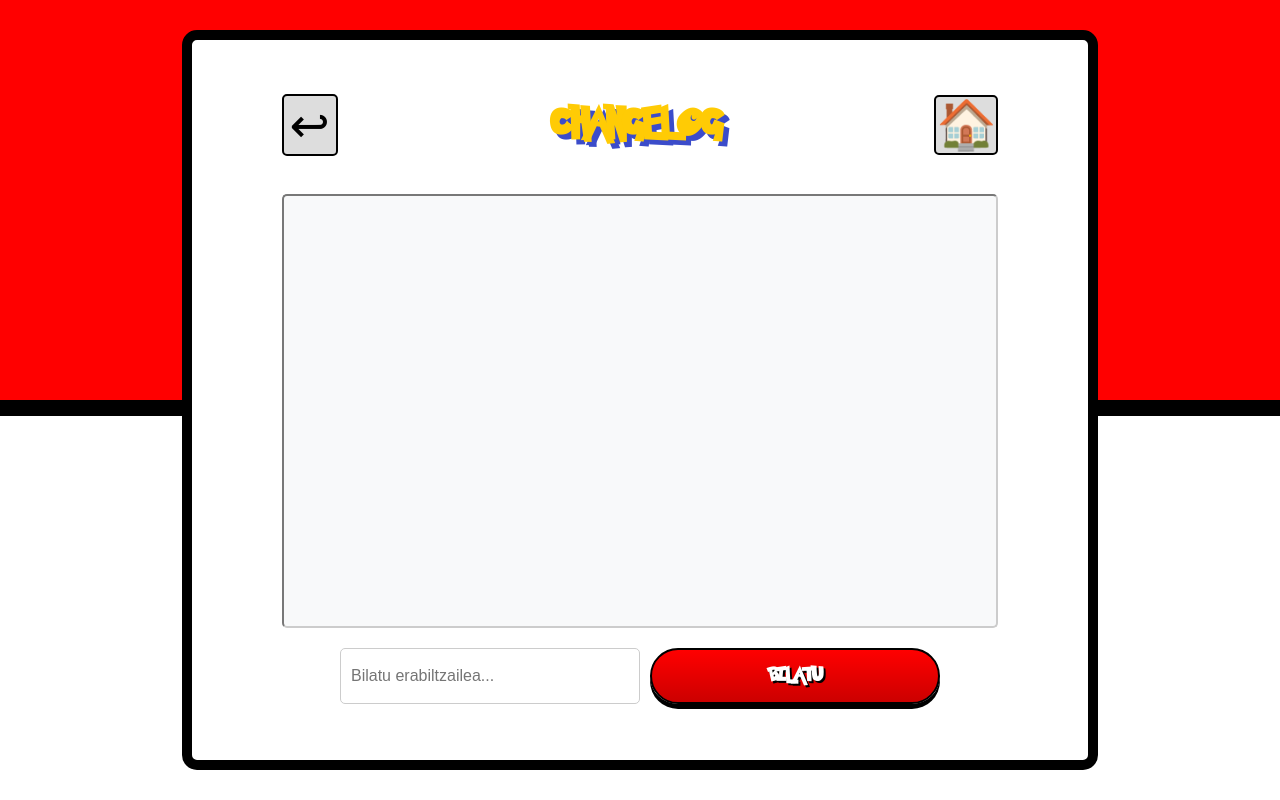
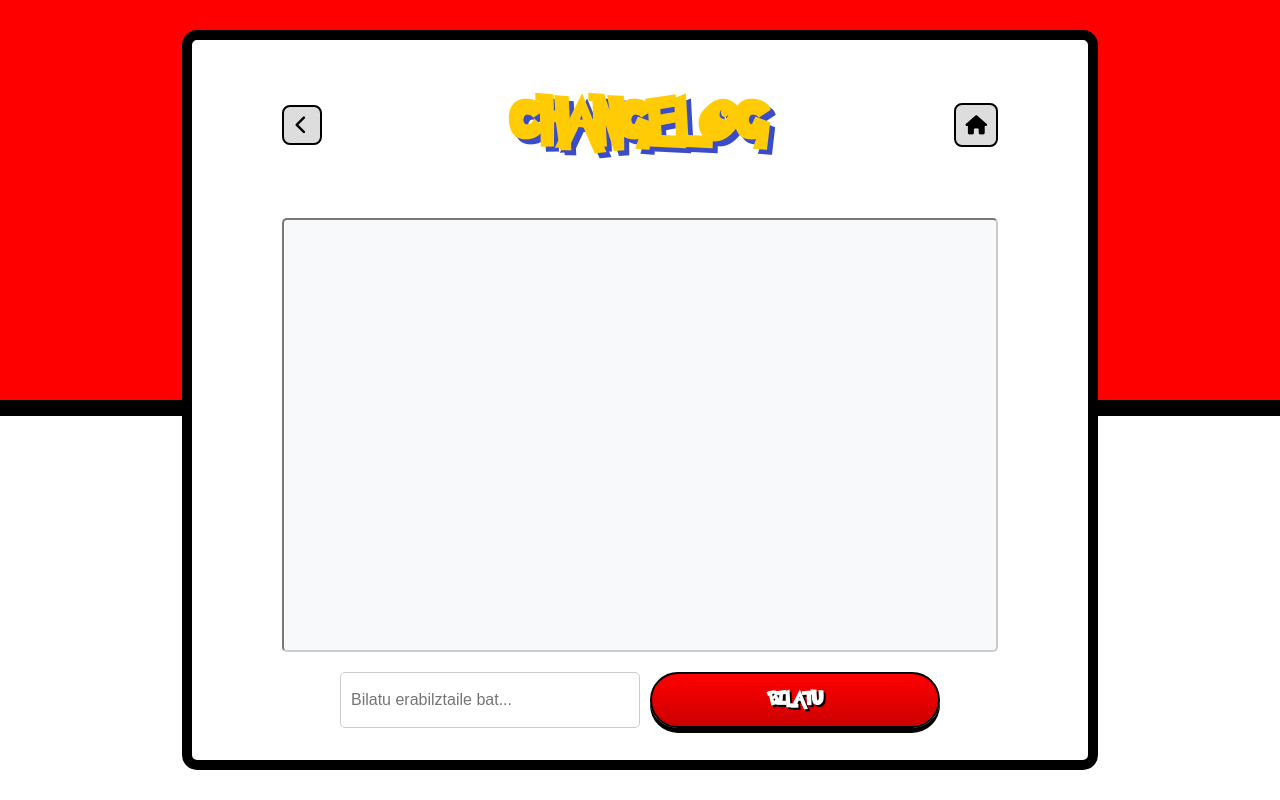
Before and after one commit to Yassin-M/PokedexISAD, a Flask app: page /changelog in a window 1280 px wide. Run offline with Flask 3, Linux system fonts and the light colour scheme.

Commit message:
cambios en los botones

```diff
--- a/app/static/css/style.css
+++ b/app/static/css/style.css
@@ -137,13 +137,6 @@ body {
     margin-bottom: 20px;
 }
 
-.icon-btn {
-    background: #ddd;
-    border: 2px solid black;
-    border-radius: 5px;
-    font-size: 3.0rem;
-    cursor: pointer;
-}
 
 .changelog-list {
     background-color: #f8f9fa;
@@ -169,7 +162,6 @@ body {
     animation: behetikSartu 0.5s ease-out forwards;
 
 }
-
 
 .changelog-item:nth-child(1) { animation-delay: 0.1s; }
 .changelog-item:nth-child(2) { animation-delay: 0.2s; }
@@ -221,9 +213,40 @@ body {
 .form-container .login-container .top-bar > h2 {
     font-family: 'Pokemon', sans-serif;
     text-align: center;
-    font-size: 2rem;
+    font-size: 3.0rem;
     color: #ffcb05;
     text-shadow: 5px 5px 0 #3b4cca;
+}
+
+.icon-btn, a.icon-btn {
+    display: flex;
+    justify-content: center;
+    align-items: center;
+    width: 40px;
+    height: 40px;
+    background: #ddd;
+    border: 2px solid black;
+    border-radius: 8px;
+    cursor: pointer;
+    color: black;
+    text-decoration: none;
+    font-size: 1.2rem;
+    transition: all 0.2s cubic-bezier(0.25, 0.8, 0.25, 1);
+}
+
+.icon-btn:active, a.icon-btn:active {
+    transform: scale(0.95);
+}
+
+.icon-btn:hover, a.icon-btn:hover {
+    background-color: #fff;
+    box-shadow: 0 0 10px rgba(255, 255, 255, 0.8);
+    border-color: #cc0000;
+}
+
+
+.icon-btn:hover i, a.icon-btn:hover i {
+    color: #cc0000;
 }
 
 @keyframes behetikSartu {
--- a/app/templates/changelog.html
+++ b/app/templates/changelog.html
@@ -6,6 +6,7 @@
         <meta name="viewport" content="width=device-width, initial-scale=1.0">
         <title>Changelog</title>
         <link rel="stylesheet" href="../static/css/style.css">
+        <link rel="stylesheet" href="https://cdnjs.cloudflare.com/ajax/libs/font-awesome/6.4.0/css/all.min.css">
         <title>Changelog</title>
     </head>
     <body>
@@ -13,9 +14,13 @@
     <div class="login-container">
 
         <div class="top-bar">
-            <button class="icon-btn" onclick="history.back()">↩</button>
+            <button class="icon-btn" onclick="history.back()">
+                <i class="fa-solid fa-chevron-left"></i>
+            </button>
             <h2>CHANGELOG</h2>
-            <a href="/" class="icon-btn">🏠</a>
+            <a href="/" class="icon-btn">
+                <i class="fa-solid fa-house"></i>
+            </a>
         </div>
 
         <div class="changelog-list">
@@ -50,7 +55,7 @@
             <input type="text"
                name="bilatutako_erabiltzaile_izena"
                class="search-input"
-               placeholder="Bilatu erabiltzailea..."
+               placeholder="Bilatu erabilztaile bat..."
                value="{{ request.args.get('bilatu den erabiltzailea', '') }}">
             <button type="submit" class="btn btn-login">Bilatu</button>
             </form>
```
Also changed, not shown: pokedex.db.
